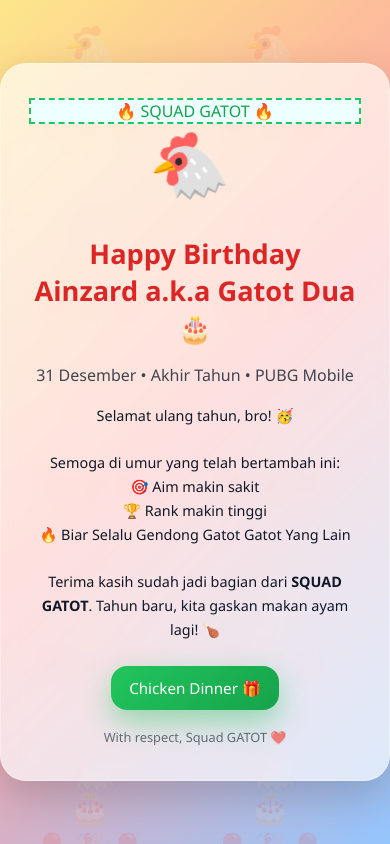
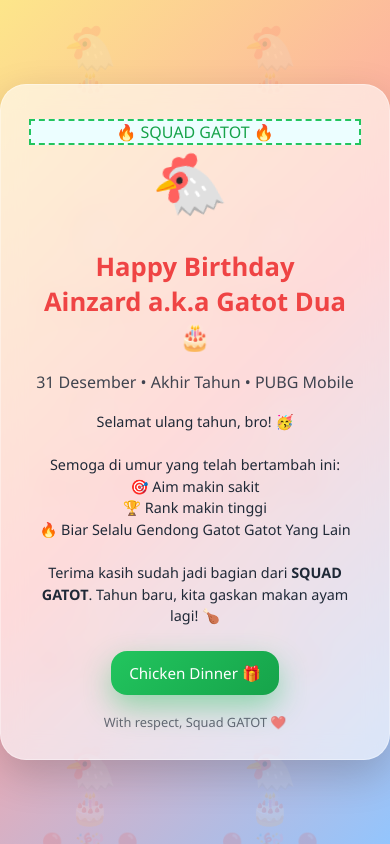
Before and after one commit to asagishi/hbd-ainzard, a plain HTML site: page index.html in a window 390 px wide. Drawn offline with Linux system fonts and the light colour scheme.

Commit message:
Update index.html

```diff
--- a/index.html
+++ b/index.html
@@ -139,13 +139,24 @@ button:hover{
 }
 @media (max-width: 480px){
   .card{
-    background: rgba(255,255,255,0.65);
-    backdrop-filter: blur(10px);
-    -webkit-backdrop-filter: blur(10px);
+        max-height: 80vh;
+    overflow-y: auto;
+    background: rgba(255,255,255,.6);
+    backdrop-filter: blur(12px);
+    -webkit-backdrop-filter: blur(12px);
     box-shadow: 0 15px 40px rgba(0,0,0,.18);
     border: 1px solid rgba(255,255,255,.35);
-      h1{ color:#dc2626; }
-  .message{ color:#111827; }
+  .message{
+    font-size: .9rem;
+    line-height: 1.5;
+  }
+
+  h1{
+    font-size: 1.6rem;
+  }
+
+  .chicken-dance{
+    font-size: 56px;
   }
 }
   h1{
```
